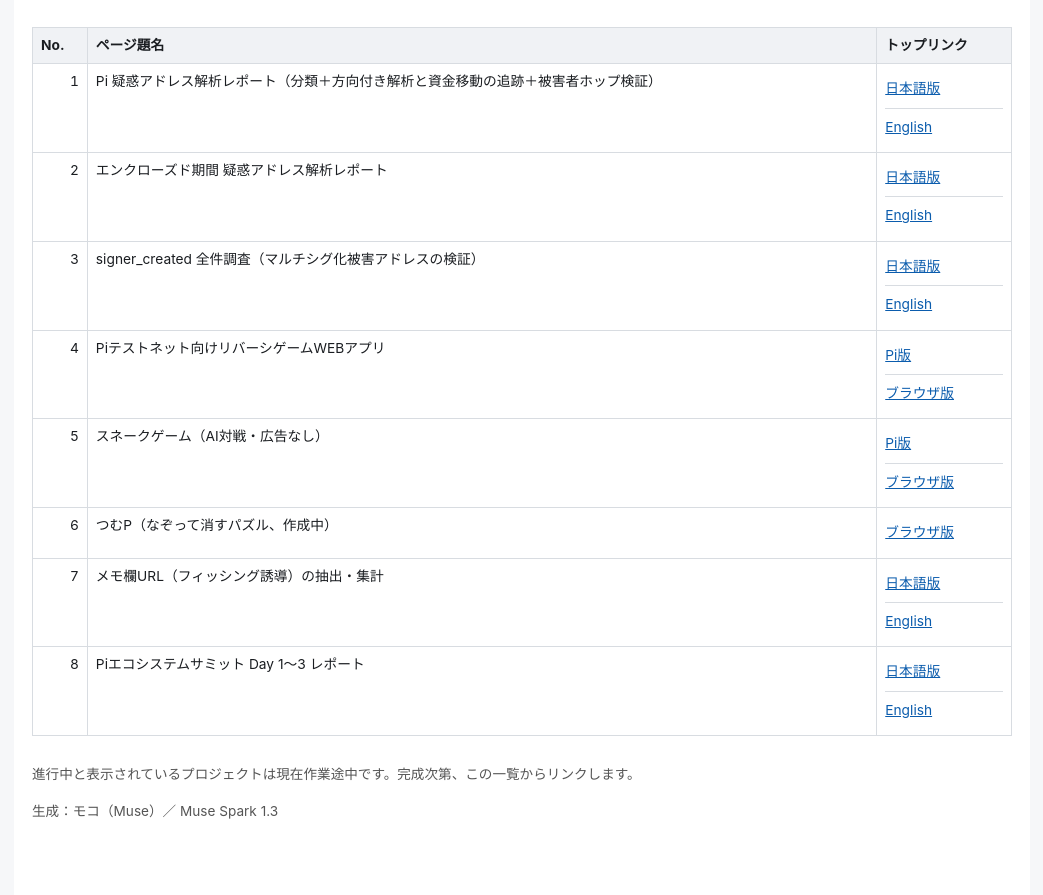
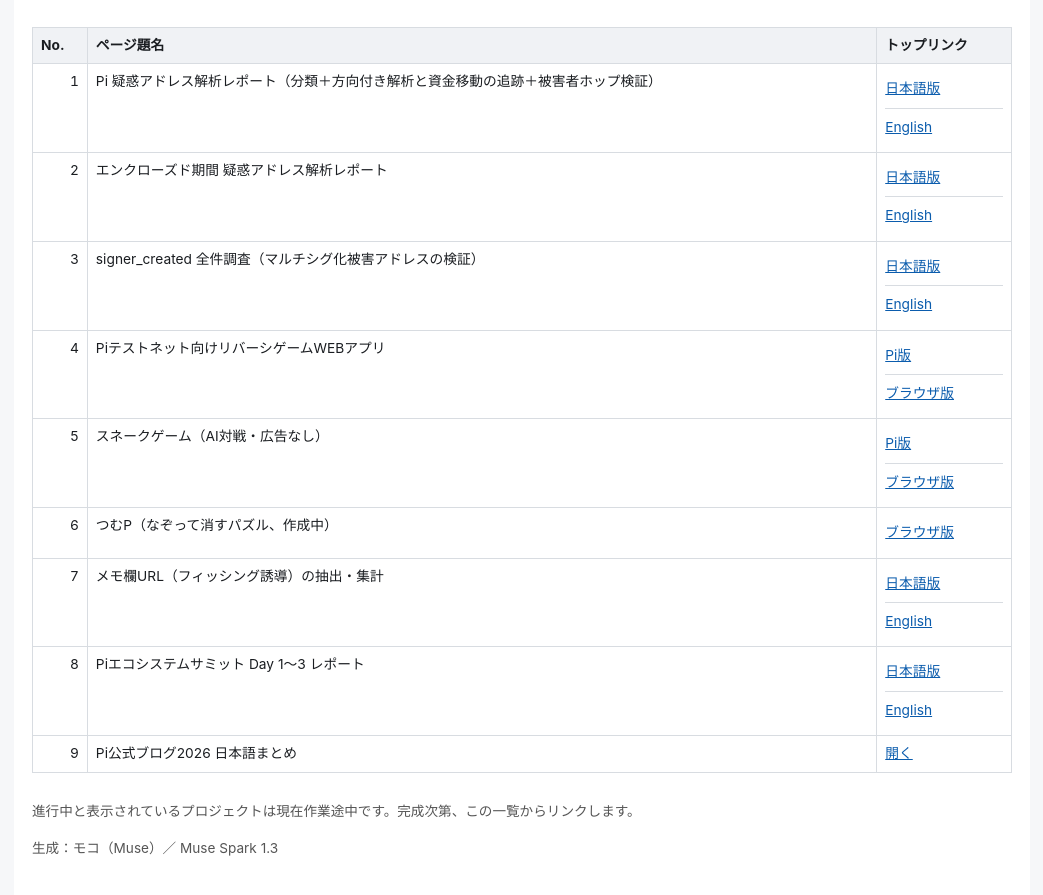
Before and after one commit to tysseo7-meru/moco-project-index, a plain HTML site: page index.html in a window 1280 px wide. Shown: the part 147-1042 px from the top of the page, without its empty margins (118-1161 px from the left). Drawn offline with Linux system fonts and the light colour scheme.

```diff
--- a/index.html
+++ b/index.html
@@ -60,6 +60,7 @@ img { max-width: 100%; }
 <tr><td class="num">6</td><td>つむP（なぞって消すパズル、作成中）</td><td><div class="toplinks"><a href="https://tysseo7-meru.github.io/tsum-app/">ブラウザ版</a></div></td></tr>
 <tr><td class="num">7</td><td>メモ欄URL（フィッシング誘導）の抽出・集計</td><td><div class="toplinks"><a href="https://tysseo7-meru.github.io/pi-memo-url-report/memo_url_report.html">日本語版</a><a href="https://tysseo7-meru.github.io/pi-memo-url-report/memo_url_report_en.html">English</a></div></td></tr>
 <tr><td class="num">8</td><td>Piエコシステムサミット Day 1〜3 レポート</td><td><div class="toplinks"><a href="https://tysseo7-meru.github.io/pi-ecosystem-summit-report/summit_report.html">日本語版</a><a href="https://tysseo7-meru.github.io/pi-ecosystem-summit-report/summit_report_en.html">English</a></div></td></tr>
+<tr><td class="num">9</td><td>Pi公式ブログ2026 日本語まとめ</td><td><a href="https://tysseo7-meru.github.io/pi-blog-jp/">開く</a></td></tr>
 </table></div>
 <p class="small">進行中と表示されているプロジェクトは現在作業途中です。完成次第、この一覧からリンクします。</p>
 <p class="small">生成：モコ（Muse）／ Muse Spark 1.3</p>
```
